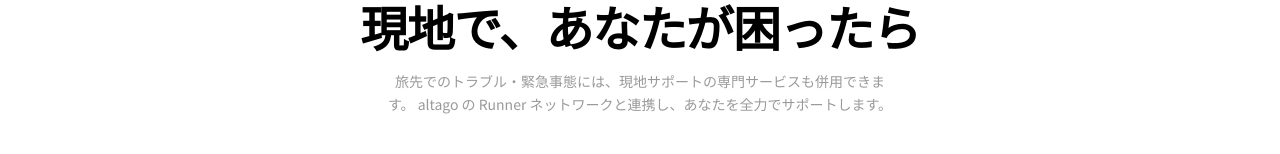
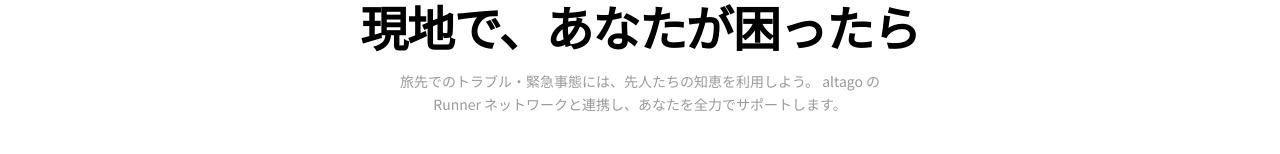
Before and after one commit to kaicyou2532/web_altago, a Next.js app: page / in a window 1280 px wide. Shown: the part 3525-3679 px from the top of the page. Built offline with nearby package versions, Linux system fonts and the light colour scheme.

Commit message:
文面変更

```diff
--- a/src/app/page.tsx
+++ b/src/app/page.tsx
@@ -270,7 +270,7 @@ export default function HomePage() {
             現地で、あなたが困ったら
           </h2>
           <p className="text-black/40 text-sm leading-relaxed mb-10 max-w-lg mx-auto animate-on-scroll delay-200">
-            旅先でのトラブル・緊急事態には、現地サポートの専門サービスも併用できます。
+            旅先でのトラブル・緊急事態には、先人たちの知恵を利用しよう。
             altago の Runner ネットワークと連携し、あなたを全力でサポートします。
           </p>
           <a
```
